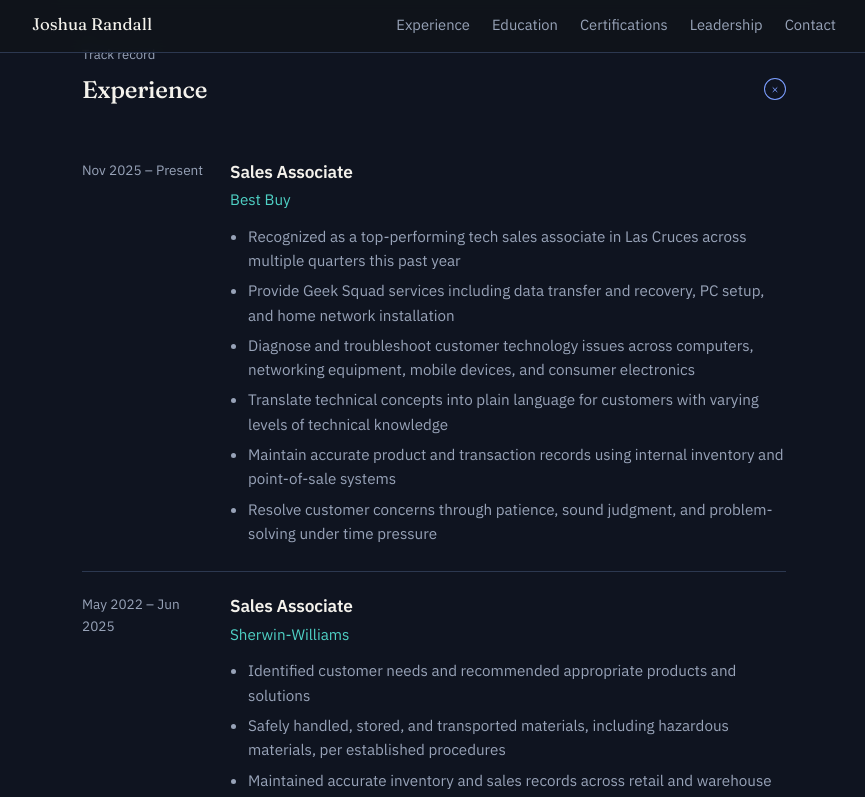
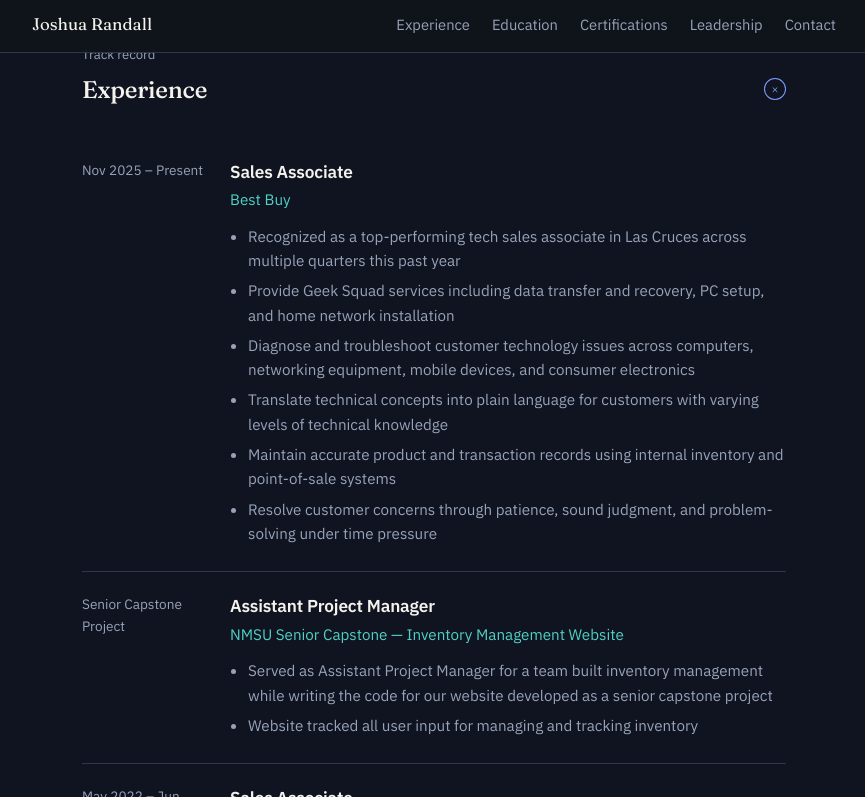
Before and after one commit to joshr4n/JoshRan-portfolio-website-, a plain HTML site: page index (3).html in a window 1280 px wide. Both pictures are taken after a click on the link "Experience". Shown: the part 953-1750 px from the top of the page, without its empty margins (206-1071 px from the left). Drawn offline with Linux system fonts and the light colour scheme.

Commit message:
Add Assistant Project Manager role to experience
Added details for Assistant Project Manager role in Senior Capstone Project section.

```diff
--- a/index (3).html
+++ b/index (3).html
@@ -587,6 +587,18 @@
     </div>
   </div>
 
+    <div class="job">
+    <div class="when">Senior Capstone Project</div>
+    <div>
+      <h3>Assistant Project Manager</h3>
+      <div class="org">NMSU Senior Capstone — Inventory Management Website</div>
+      <ul>
+        <li>Served as Assistant Project Manager for a team built inventory management while writing the code for our website developed as a senior capstone project</li>
+        <li>Website tracked all user input for managing and tracking inventory</li>
+      </ul>
+    </div>
+  </div>
+
   <div class="job">
     <div class="when">May 2022 – Jun 2025</div>
     <div>
```
